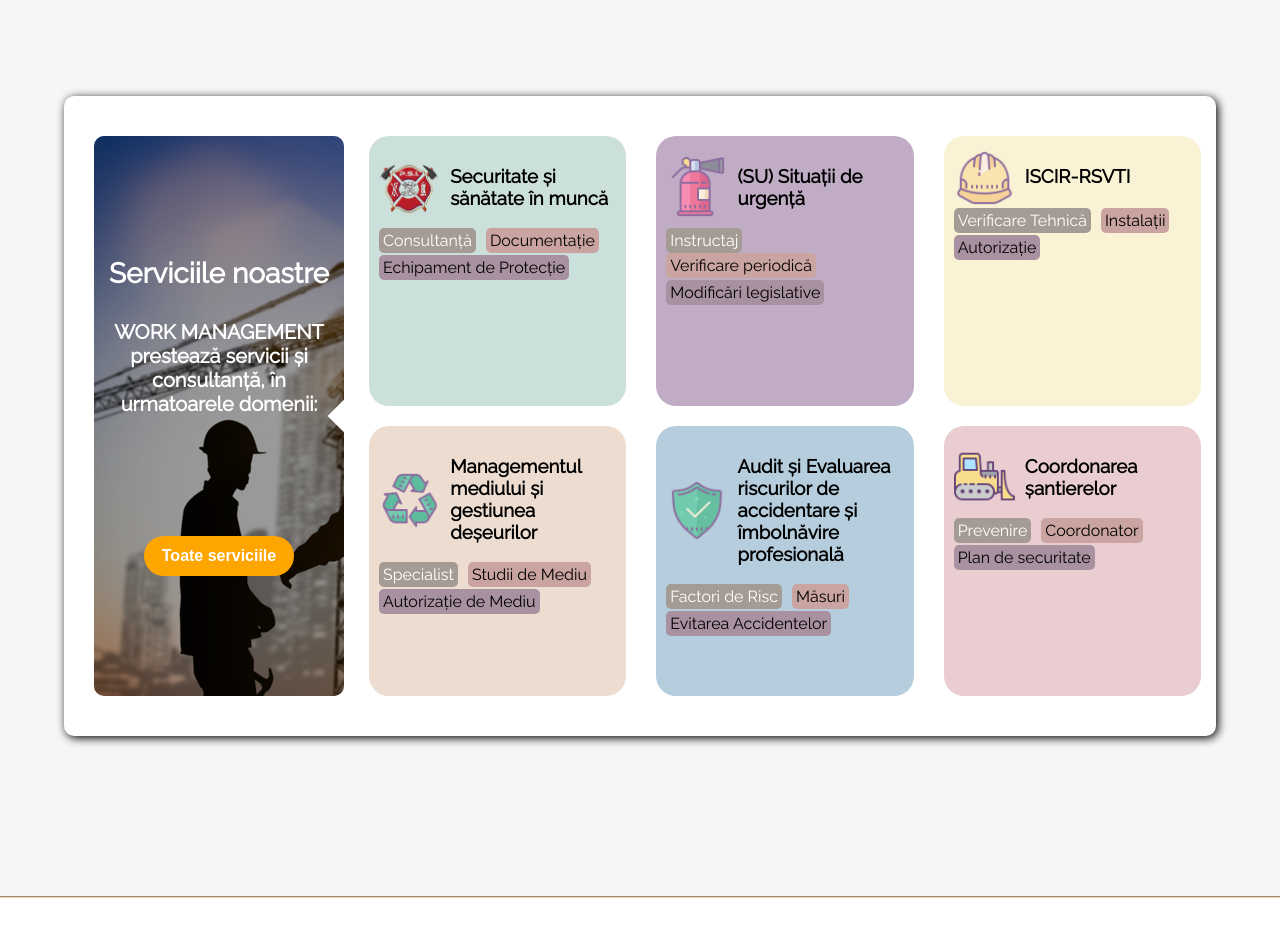
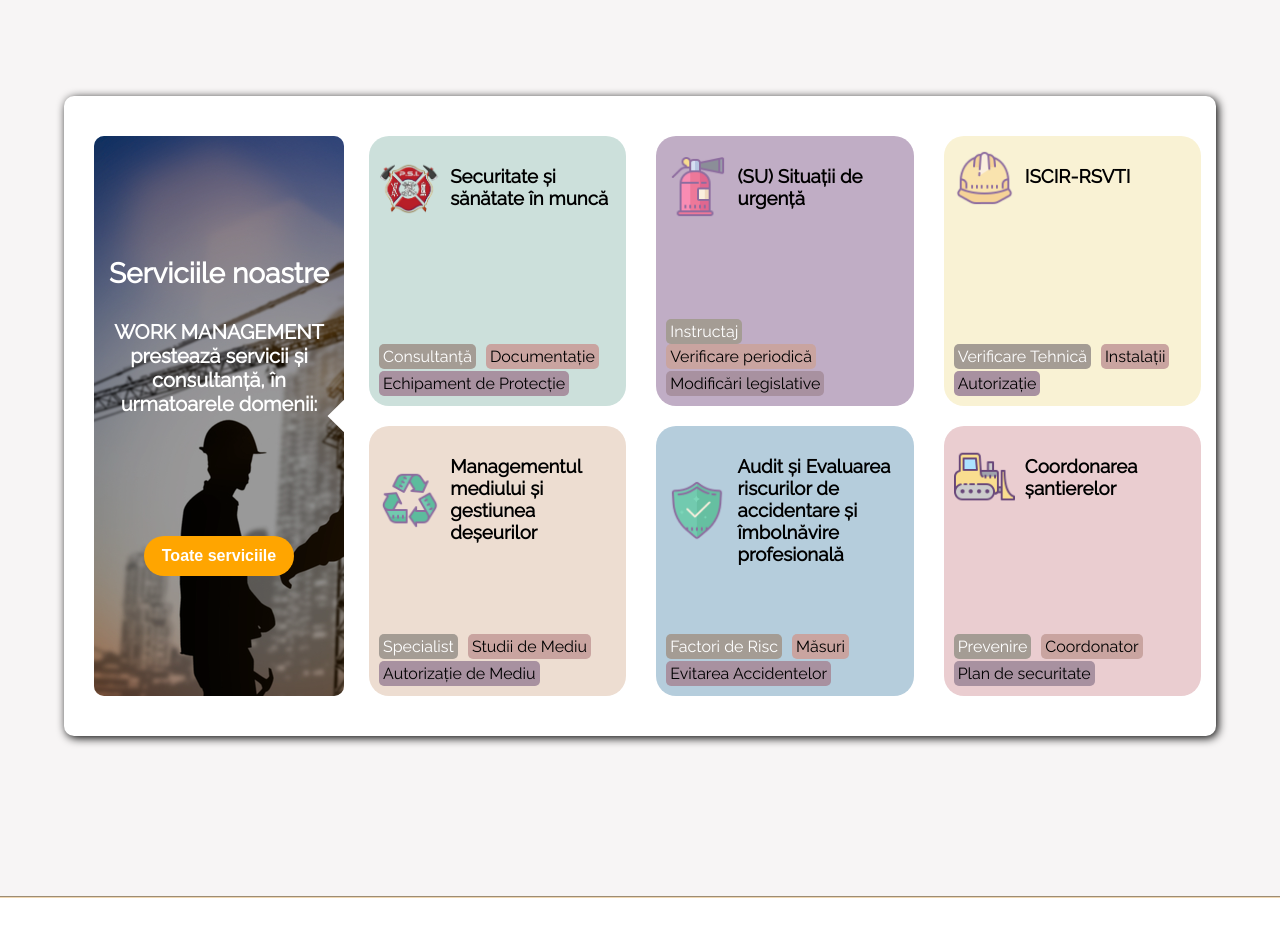
Before and after one commit to bmarcu13/work-management-website, a React (Create React App) app: page / in a window 1280 px wide. Shown: the part 960-1893 px from the top of the page. Built offline with nearby package versions, Linux system fonts and the light colour scheme.

Commit message:
Fixed tags exceeding borders

```diff
--- a/src/Components/ServicesMainPage/ServicesMainPage.css
+++ b/src/Components/ServicesMainPage/ServicesMainPage.css
@@ -65,6 +65,7 @@
     padding: 10px;
     flex: 1;
     min-height: 250px;
+    justify-content: space-between;
 }
 
 .card-section .card-wrapper:hover {
@@ -74,7 +75,11 @@
 .key-words {
     display: inline-flex;
     flex-wrap: wrap;
+    width: 100%;
+    box-sizing: border-box;
     /* overflow: hidden; */
+    position: relative;
+    bottom: 0;
 }
 
 .key-word-card {
--- a/src/Components/ServicesMainPage/ServicesMainPage.js
+++ b/src/Components/ServicesMainPage/ServicesMainPage.js
@@ -146,7 +146,6 @@ const Card = ({ cardData }) => {
                     className="key-word-card"
                     style={{
                         marginTop: "2px",
-                        marginBottom: "-20px",
                         backgroundColor: "#a891a0",
                     }}
                 >
```
